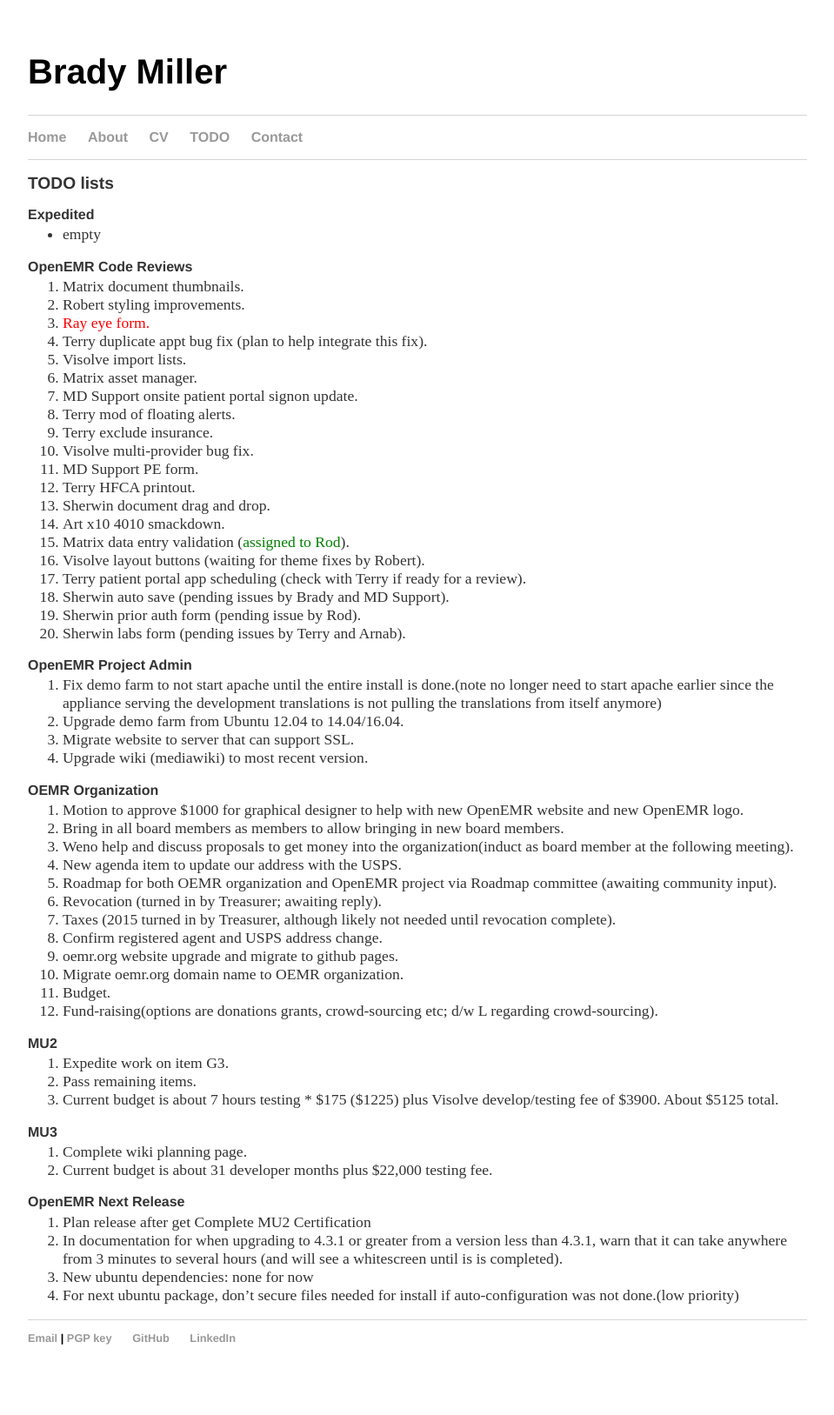
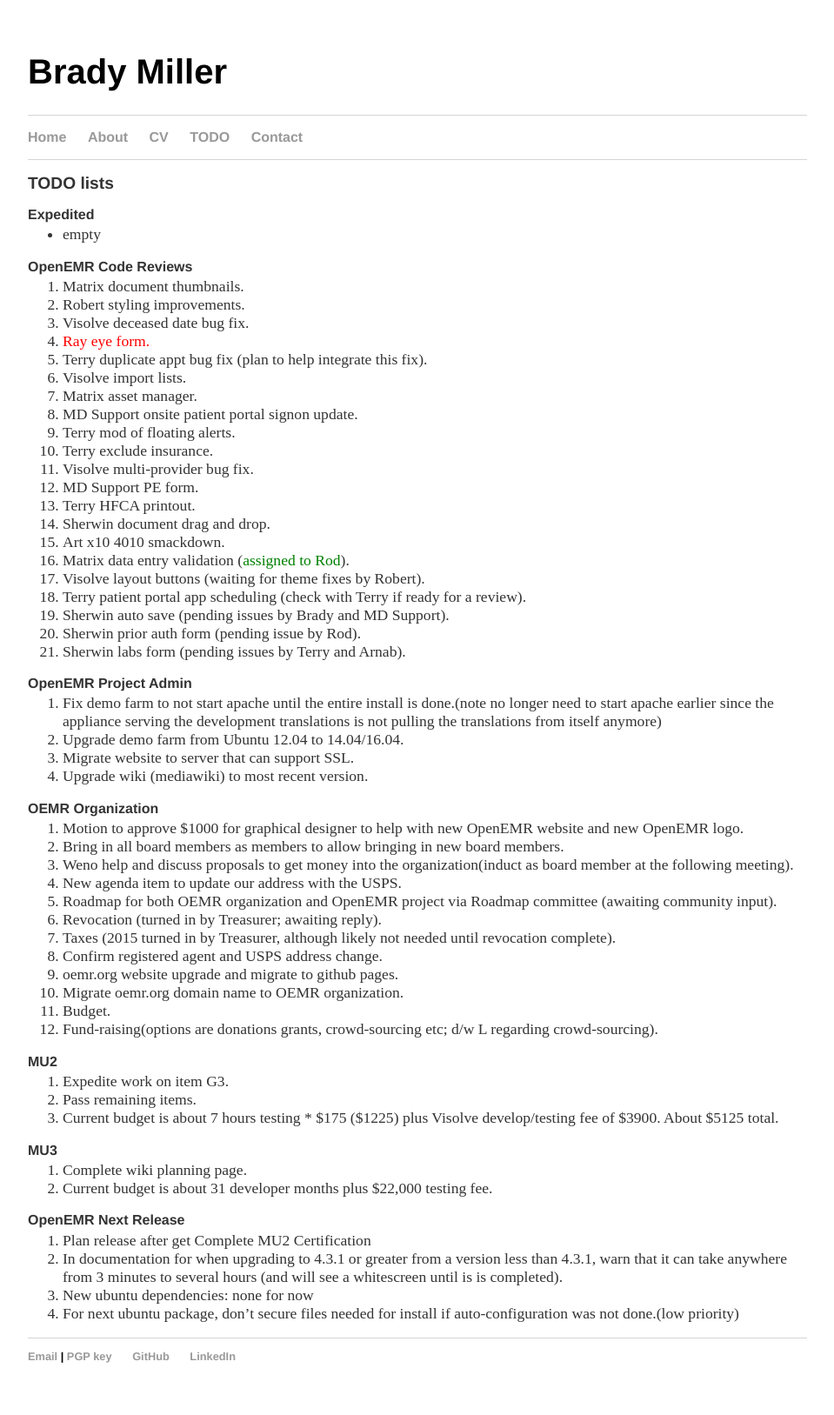
Before and after one commit to bradymiller/bradymiller.github.io, a Jekyll site: the page built from todo/index.md, in a window 1280 px wide. Shown: the whole page at 87% size, without its empty margins (160-1119 px from the left). Built offline with Jekyll 4.4.1, drawn with Linux system fonts in a browser that asks for light colours; before the commit the page ends 1606 px from its top, so only the background shows below that.

Commit message:
Update todo list

```diff
--- a/todo/index.md
+++ b/todo/index.md
@@ -9,6 +9,7 @@
 ### OpenEMR Code Reviews
 1. Matrix document thumbnails.
 1. Robert styling improvements.
+1. Visolve deceased date bug fix.
 1. <span style="color: red">Ray eye form.</span>
 1. Terry duplicate appt bug fix (plan to help integrate this fix).
 1. Visolve import lists.
```
